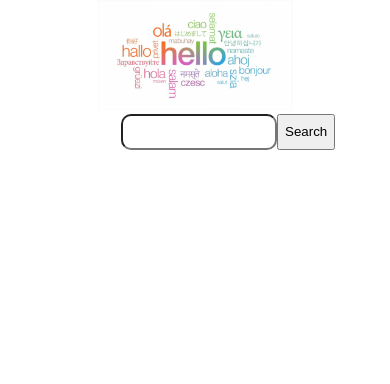
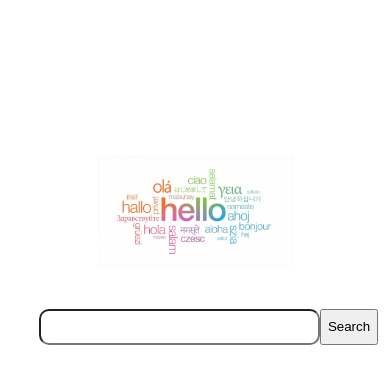
Before and after one commit to fack2/languagesSearch, a website: page public/index.html in a window 390 px wide. Drawn offline with Linux system fonts and the light colour scheme.

Commit message:
mobile app css

```diff
--- a/public/style.css
+++ b/public/style.css
@@ -42,7 +42,6 @@ label {
   max-height: 150px;
   overflow-y: scroll;
   display: none;
-
 }
 .item {
   color: black;
@@ -51,7 +50,7 @@ label {
   display: inline-block;
   width: 100%;
 }
-p{
+p {
   width: 40%;
 }
 .item:hover {
@@ -63,3 +62,15 @@ p{
   display: inline-block;
   width: 100%;
 }
+@media only screen and (max-width: 414px) {
+  .form {
+    margin-top: 10%;
+    margin-right: 10%;
+  }
+  .searchBox {
+    width: 80%;
+  }
+  .image {
+    margin-top: 40%;
+  }
+}
```
Lines whose indentation alone changed are shown as unchanged.
